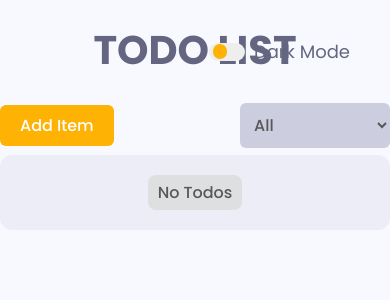
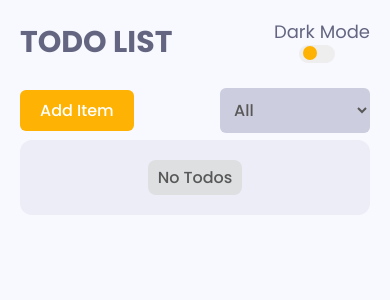
Before and after one commit to Goldsk1n/golds-todo, a React (Vite) app: page / in a window 390 px wide. Shown: the top 300 px of the page. Built offline with nearby package versions, Linux system fonts and the light colour scheme.

Commit message:
Responsive design changes

```diff
--- a/src/App.jsx
+++ b/src/App.jsx
@@ -9,7 +9,6 @@ import { toggleTheme } from "./slices/todoSlice";
 
 function App() {
     const initialTheme = useSelector(state => state.todo.theme);
-    console.log(initialTheme);
     const dispatch = useDispatch();
     const [theme, setTheme] = useState(initialTheme);
 
--- a/src/components/PageTitle/PageTitle.module.css
+++ b/src/components/PageTitle/PageTitle.module.css
@@ -11,3 +11,15 @@
 	margin-bottom: 1.5rem;
 	color: var(--black-1);
 }
+
+@media screen and (max-width: 720px) {
+    .title {
+        text-align: left;
+    }
+}
+
+@media screen and (max-width: 480px) {
+    .title {
+        font-size: 3rem;
+    }
+}
--- a/src/components/ThemeToggle/ThemeToggle.module.css
+++ b/src/components/ThemeToggle/ThemeToggle.module.css
@@ -42,3 +42,25 @@
 .toggle:checked + label::after {
     transform: translateX(100%);
 }
+
+@media screen and (max-width: 800px) {
+    .container {
+        right: 2rem;
+    }
+}
+
+@media screen and (max-width: 480px) {
+    .container {
+        top: 0;
+    }
+
+    .toggle + label::after {
+        top: 2.56em;
+        left: 1.6em;
+        transition: background-color 250ms ease-in-out, transform 250ms ease-in-out;
+    }
+
+    .toggle + label {
+        flex-direction: column-reverse;
+    }
+}
--- a/src/index.css
+++ b/src/index.css
@@ -36,6 +36,7 @@ html {
 .container {
     min-height: 100vh;
     background-color: var(--bg-1);
+    padding: 0 20px;
 }
 
 .app-wrapper {
```
